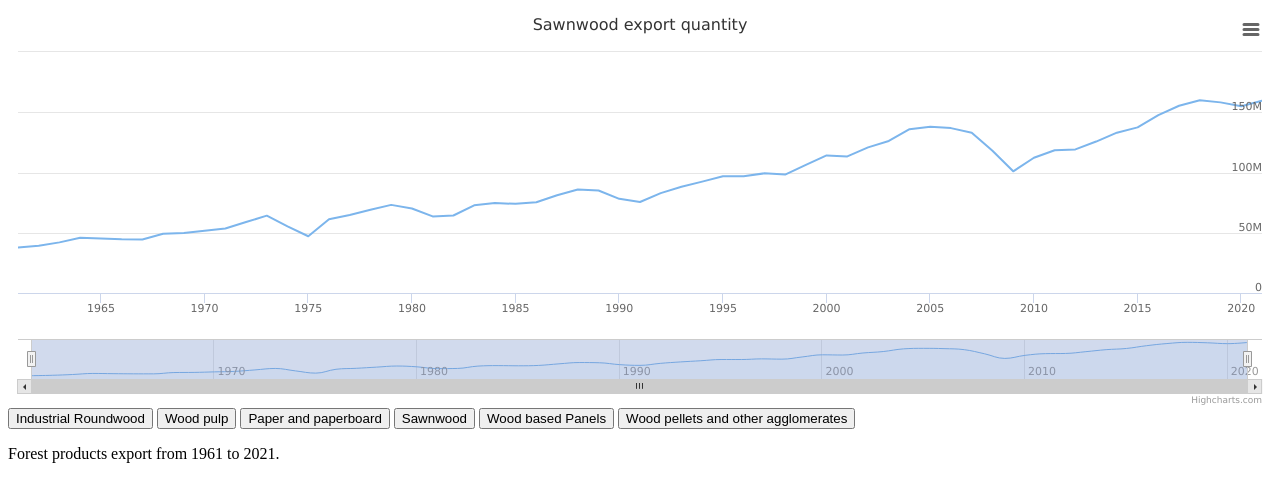
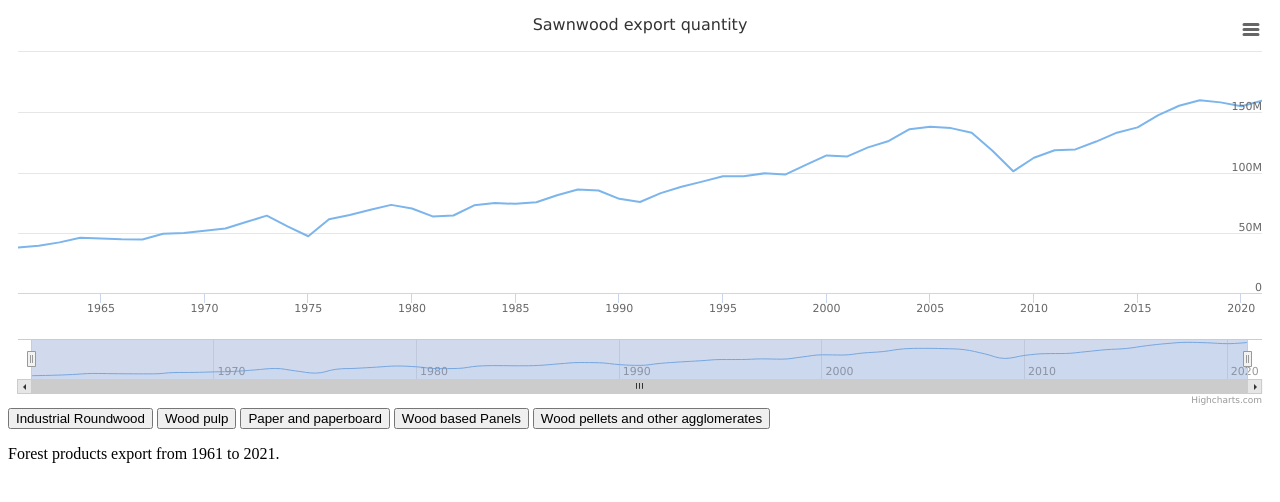
Before and after one commit to mc265/Sawnwood-ex, a plain HTML site: page index.html in a window 1280 px wide. Drawn offline with nearby package versions, Linux system fonts and the light colour scheme.

Commit message:
Update index.html

```diff
--- a/index.html
+++ b/index.html
@@ -9,7 +9,6 @@
 <button onclick="gotoLink(this)" value= "https://mc265.github.io/industrial-rw-expo/">Industrial Roundwood</button>
 <button onclick="gotoLink(this)" value= "https://mc265.github.io/wood-pulp-export/">Wood pulp</button>
 <button onclick="gotoLink(this)" value= "https://mc265.github.io/paper-and-paperboardex/">Paper and paperboard</button>
-<button id="button" class="autocompare">Sawnwood</button>
 <button id="button" class="autocompare">Wood based Panels</button>
 <button id="button" class="autocompare">Wood pellets and other agglomerates</button>
 <script>
```
